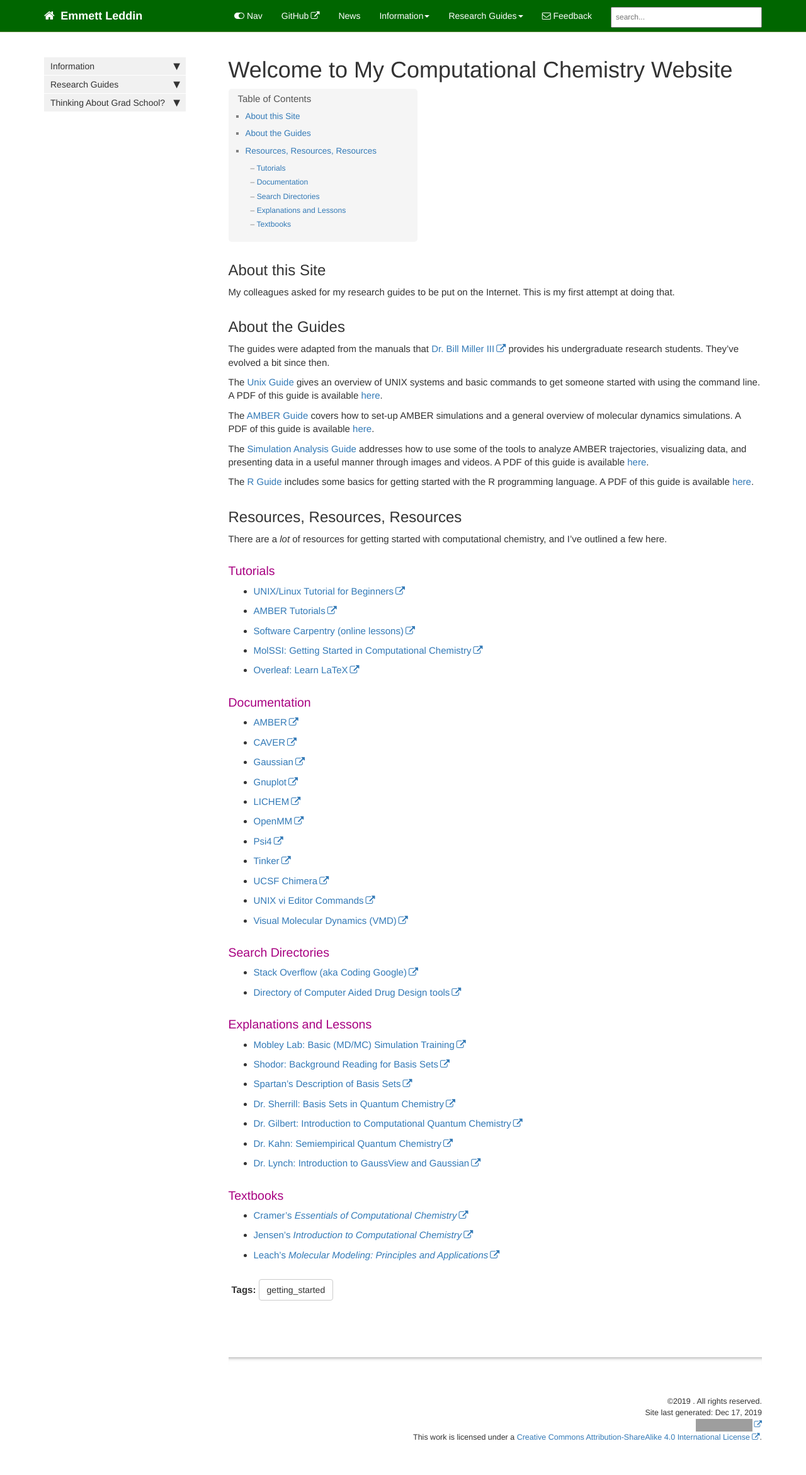
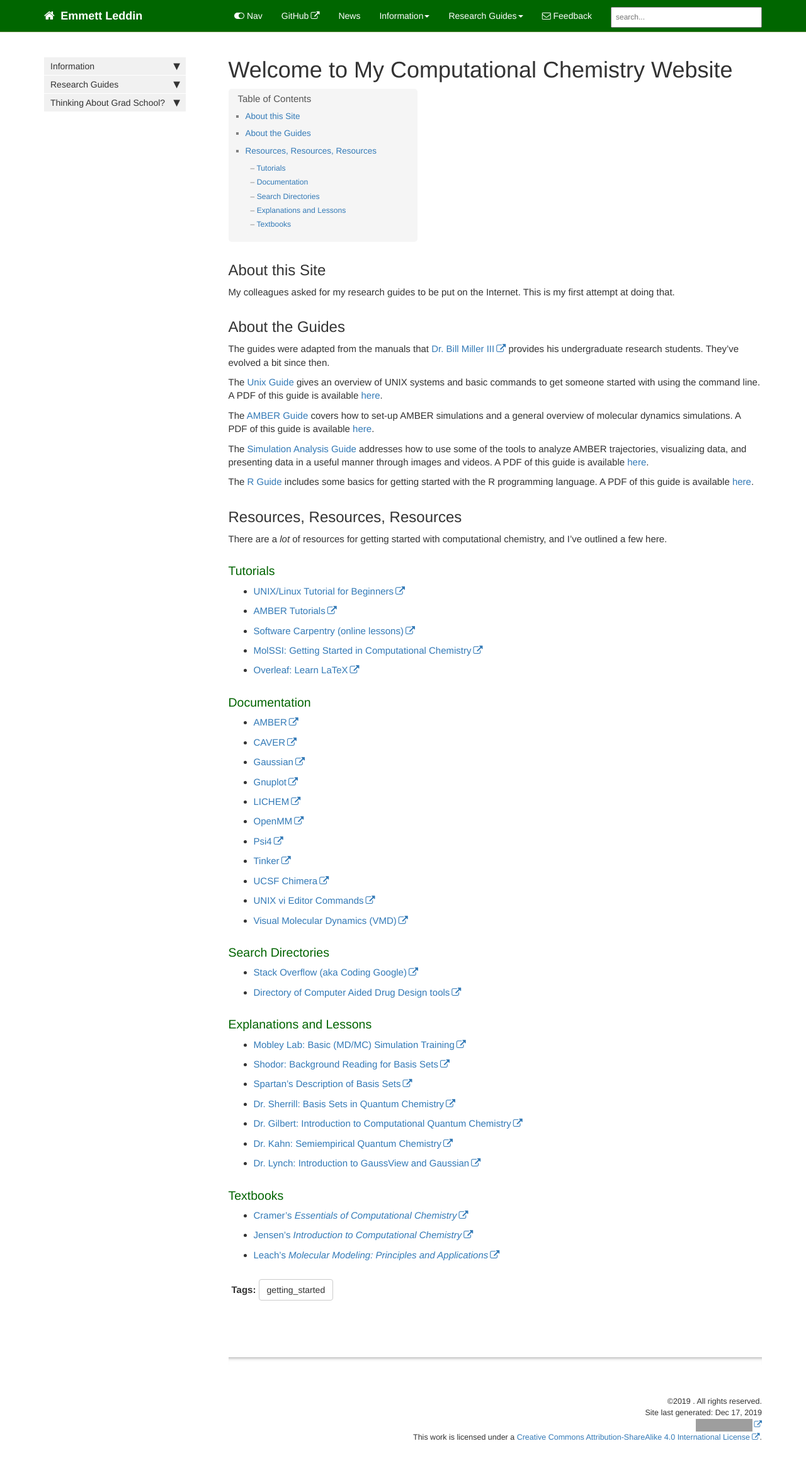
Before and after one commit to emleddin/comp-chem-website, a Jekyll site: the page built from index.md, in a window 1280 px wide. Shown: the whole page at 63% size. Built offline with Jekyll 4.4.1, drawn with Linux system fonts in a browser that asks for light colours; comment, search, counter and statistics services are not loaded; grey boxes are pictures that could not be loaded.

Commit message:
Make summary color correspond

```diff
--- a/css/theme-blue.css
+++ b/css/theme-blue.css
@@ -1,11 +1,11 @@
 .summary {
     color: #4A4A4A;
-    border-left: 5px solid #AA5D00;
+    border-left: 5px solid #0053A2;
     font-size:16px;
 }
 
 
-h3 {color: #AA5D00; }
+h3 {color: #0053A2; }
 h4 {color: #4A4A4A; }
 
 .nav-tabs > li.active > a, .nav-tabs > li.active > a:hover, .nav-tabs > li.active > a:focus {
@@ -111,7 +111,7 @@ li.sidebarTitle {
   margin-top:20px;
     font-weight:normal;
     font-size:130%;
-    color: #AA5D00;
+    color: #0053A2;
     margin-bottom:10px;
     margin-left: 5px;
 
--- a/css/theme-green.css
+++ b/css/theme-green.css
@@ -1,11 +1,11 @@
 .summary {
     color: #8D8D8D;
-    border-left: 5px solid #A80081;
+    border-left: 5px solid #006400;
     font-size:16px;
 }
 
 
-h3 {color: #A80081; }
+h3 {color: #006400; }
 h4 {color: #8D8D8D; }
 
 .nav-tabs > li.active > a, .nav-tabs > li.active > a:hover, .nav-tabs > li.active > a:focus {
@@ -87,7 +87,7 @@ a[data-toggle="tooltip"] {
 
 body.print h1 {color: #5b893c !important; font-size:28px;}
 body.print h2 {color: #595959 !important; font-size:24px;}
-body.print h3 {color: #A80081 !important; font-size:14px;}
+body.print h3 {color: #006400 !important; font-size:14px;}
 body.print h4 {color: #679DCE !important; font-size:14px; font-style: italic;}
 
 .anchorjs-link:hover {
@@ -95,18 +95,18 @@ body.print h4 {color: #679DCE !important; font-size:14px; font-style: italic;}
 }
 
 div.sidebarTitle {
-    color: #A80081;
+    color: #006400;
 }
 
 li.sidebarTitle {
     margin-top:20px;
     font-weight:normal;
     font-size:130%;
-    color: #A80081;
+    color: #006400;
     margin-bottom:10px;
     margin-left: 5px;
 }
 
 .navbar-inverse .navbar-toggle:focus, .navbar-inverse .navbar-toggle:hover {
-    background-color: #A80081;
+    background-color: #006400;
 }
--- a/css/theme-orange.css
+++ b/css/theme-orange.css
@@ -27,6 +27,7 @@ h4 {color: #4A4A4A; }
 
 div.navbar-collapse .dropdown-menu > li > a:hover {
     background-color: #FD6C1B;
+    color: #000029;
 }
 
 .navbar-inverse .navbar-nav>li>a, .navbar-inverse .navbar-brand {
```
